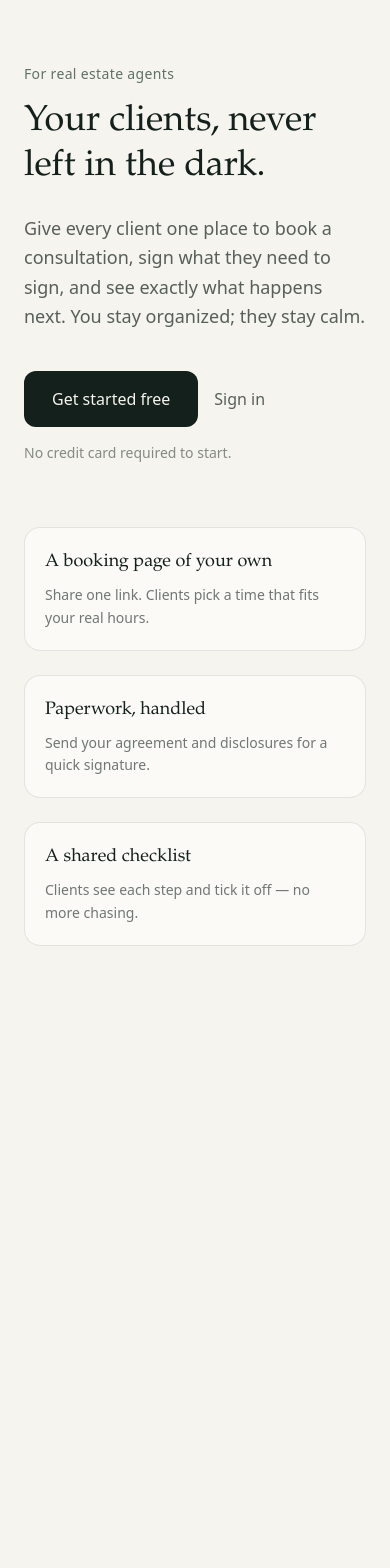
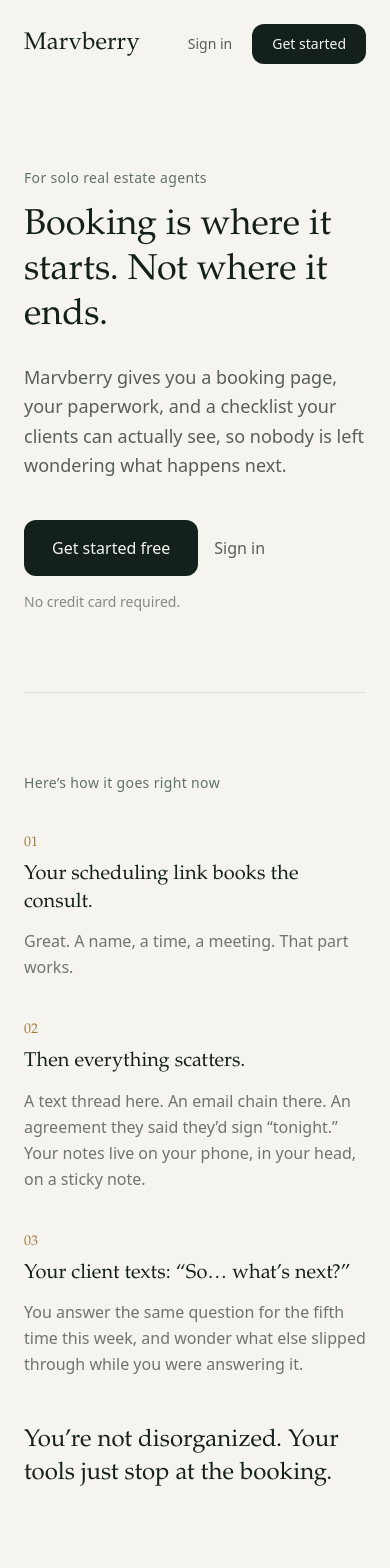
Before and after one commit to thestylingstylist-lang/bookingtoolv2, a Next.js app: page / in a window 390 px wide. Shown: the top 1568 px of the page. Before the commit the page ends 1010 px from the top, so only its background shows below. Built offline with nearby package versions, Linux system fonts and the light colour scheme.

Commit message:
Update page.tsx

```diff
--- a/app/page.tsx
+++ b/app/page.tsx
@@ -1,18 +1,142 @@
 import Link from "next/link"
+import AuthFooter from "@/app/auth-footer"
 
 export default function Home() {
   return (
-    <main className="mx-auto flex min-h-screen max-w-3xl flex-col justify-center px-6 py-16">
-      <p className="text-sm font-medium tracking-wide text-sage">For real estate agents</p>
-      <h1 className="mt-4 font-serif text-4xl leading-tight sm:text-6xl">
-        Your clients, never left in the dark.
-      </h1>
-      <p className="mt-6 max-w-prose text-lg leading-relaxed text-ink/70">
-        Give every client one place to book a consultation, sign what they need to
-        sign, and see exactly what happens next. You stay organized; they stay calm.
-      </p>
+    <div className="mx-auto max-w-5xl px-6">
+      <nav className="flex items-center justify-between py-6">
+        <span className="font-serif text-2xl">Marvberry</span>
+        <div className="flex items-center gap-5 text-sm">
+          <Link href="/login" className="font-medium text-ink/70 hover:text-ink">
+            Sign in
+          </Link>
+          <Link
+            href="/signup"
+            className="rounded-xl bg-ink px-5 py-2.5 font-medium text-paper transition-opacity hover:opacity-90"
+          >
+            Get started
+          </Link>
+        </div>
+      </nav>
 
-      <div className="mt-10 flex flex-wrap items-center gap-4">
+      {/* Hero */}
+      <section className="py-20 sm:py-28">
+        <p className="text-sm font-medium tracking-wide text-sage">For solo real estate agents</p>
+        <h1 className="mt-4 max-w-3xl font-serif text-4xl leading-tight sm:text-6xl">
+          Booking is where it starts. Not where it ends.
+        </h1>
+        <p className="mt-6 max-w-2xl text-lg leading-relaxed text-ink/70">
+          Marvberry gives you a booking page, your paperwork, and a checklist your clients can
+          actually see, so nobody is left wondering what happens next.
+        </p>
+        <CTA />
+      </section>
+
+      {/* The pain */}
+      <section className="border-t border-ink/10 py-20">
+        <p className="text-sm font-medium tracking-wide text-sage">Here&rsquo;s how it goes right now</p>
+        <div className="mt-10 grid gap-10 sm:grid-cols-3">
+          <Step n="01" title="Your scheduling link books the consult.">
+            Great. A name, a time, a meeting. That part works.
+          </Step>
+          <Step n="02" title="Then everything scatters.">
+            A text thread here. An email chain there. An agreement they said they&rsquo;d sign
+            &ldquo;tonight.&rdquo; Your notes live on your phone, in your head, on a sticky note.
+          </Step>
+          <Step n="03" title="Your client texts: “So… what’s next?”">
+            You answer the same question for the fifth time this week, and wonder what else
+            slipped through while you were answering it.
+          </Step>
+        </div>
+        <p className="mt-12 max-w-2xl font-serif text-2xl leading-snug">
+          You&rsquo;re not disorganized. Your tools just stop at the booking.
+        </p>
+      </section>
+
+      {/* The turn */}
+      <section className="rounded-3xl bg-ink px-8 py-16 text-paper sm:px-14">
+        <h2 className="max-w-3xl font-serif text-3xl leading-tight sm:text-5xl">
+          What if your booking link was the front door to the whole deal?
+        </h2>
+        <p className="mt-6 max-w-2xl text-lg leading-relaxed text-paper/75">
+          One link brings them in. Everything after that lives in one place, for you and for them.
+        </p>
+      </section>
+
+      {/* Goals */}
+      <section className="py-20">
+        <Goal n="Goal No. 1" title="Get booked on your terms">
+          Your own booking page, one link to share everywhere. Clients pick a time inside your real
+          working hours and leave their phone and email, so every booking is a lead you can follow up.
+        </Goal>
+        <Goal n="Goal No. 2" title="Get the paperwork done without the chase">
+          Keep your agency agreement and state disclosures as ready-to-send templates. Signed copies
+          live under each client, where you&rsquo;ll actually find them.
+        </Goal>
+        <Goal n="Goal No. 3" title="Keep every client in the loop">
+          A shared checklist shows your client each step of the process and what&rsquo;s done.
+          Fewer &ldquo;what&rsquo;s next?&rdquo; texts. More clients who feel taken care of, and
+          refer you.
+        </Goal>
+      </section>
+
+      {/* Reframe */}
+      <section className="border-t border-ink/10 py-20">
+        <h2 className="max-w-3xl font-serif text-3xl leading-tight sm:text-4xl">
+          You don&rsquo;t need another app. You need one place.
+        </h2>
+        <p className="mt-6 max-w-2xl text-lg leading-relaxed text-ink/70">
+          A scheduler, a signing tool, a notes app, a text thread and a spreadsheet. Five places to
+          check, and your client can see none of them. Marvberry puts the booking, the paperwork
+          and the progress in one spot built for how solo agents actually work.
+        </p>
+      </section>
+
+      {/* Founder */}
+      <section className="grid gap-10 border-t border-ink/10 py-20 sm:grid-cols-[1fr_2fr]">
+        <div className="flex aspect-square items-center justify-center rounded-3xl border border-dashed border-ink/20 text-sm text-ink/40">
+          [YOUR PHOTO]
+        </div>
+        <div>
+          <p className="text-sm font-medium tracking-wide text-sage">Why I built Marvberry</p>
+          <h2 className="mt-3 font-serif text-3xl">[YOUR NAME], founder</h2>
+          <p className="mt-6 text-lg leading-relaxed text-ink/70">
+            I kept seeing the same thing: great agents, good clients, and a process held together by
+            texts and memory. The client felt left in the dark. The agent felt stretched thin.
+          </p>
+          <p className="mt-4 text-lg leading-relaxed text-ink/70">
+            So I built the tool I wished they had. Not another scheduler, a system that walks your
+            client from the first booking to the closing table, with you in control the whole way.
+          </p>
+        </div>
+      </section>
+
+      {/* Founding agents */}
+      <section className="mb-20 rounded-3xl border border-ink/10 bg-white/60 px-8 py-16 text-center sm:px-14">
+        <p className="text-sm font-medium tracking-wide text-sage">Founding agents</p>
+        <h2 className="mx-auto mt-3 max-w-2xl font-serif text-3xl leading-tight sm:text-4xl">
+          Be one of the first 30 agents on Marvberry.
+        </h2>
+        <p className="mx-auto mt-5 max-w-xl text-lg leading-relaxed text-ink/70">
+          Founding agents get in free and help decide what we build next. Your feedback goes straight
+          to the person building it.
+        </p>
+        <div className="flex justify-center">
+          <CTA />
+        </div>
+      </section>
+
+      <div className="pb-10">
+        <AuthFooter />
+      </div>
+    </div>
+  )
+}
+
+function CTA() {
+  return (
+    <div className="mt-10">
+      <div className="flex flex-wrap items-center gap-4">
         <Link
           href="/signup"
           className="rounded-xl bg-ink px-7 py-4 text-base font-medium text-paper transition-opacity hover:opacity-90"
@@ -23,28 +147,29 @@
           Sign in
         </Link>
       </div>
-      <p className="mt-4 text-sm text-ink/50">No credit card required to start.</p>
-
-      <div className="mt-16 grid gap-6 sm:grid-cols-3">
-        <Feature title="A booking page of your own">
-          Share one link. Clients pick a time that fits your real hours.
-        </Feature>
-        <Feature title="Paperwork, handled">
-          Send your agreement and disclosures for a quick signature.
-        </Feature>
-        <Feature title="A shared checklist">
-          Clients see each step and tick it off — no more chasing.
-        </Feature>
-      </div>
-    </main>
+      <p className="mt-4 text-sm text-ink/50">No credit card required.</p>
+    </div>
   )
 }
 
-function Feature({ title, children }: { title: string; children: React.ReactNode }) {
+function Step({ n, title, children }: { n: string; title: string; children: React.ReactNode }) {
   return (
-    <div className="rounded-2xl border border-ink/10 bg-white/50 p-5">
-      <h3 className="font-serif text-lg">{title}</h3>
-      <p className="mt-2 text-sm leading-relaxed text-ink/60">{children}</p>
+    <div>
+      <p className="font-serif text-sm text-brass">{n}</p>
+      <h3 className="mt-2 font-serif text-xl leading-snug">{title}</h3>
+      <p className="mt-3 leading-relaxed text-ink/60">{children}</p>
     </div>
   )
 }
+
+function Goal({ n, title, children }: { n: string; title: string; children: React.ReactNode }) {
+  return (
+    <div className="grid gap-4 border-t border-ink/10 py-10 first:border-t-0 sm:grid-cols-[1fr_2fr]">
+      <div>
+        <p className="text-sm font-medium tracking-wide text-sage">{n}</p>
+        <h3 className="mt-2 font-serif text-2xl leading-snug">{title}</h3>
+      </div>
+      <p className="text-lg leading-relaxed text-ink/70">{children}</p>
+    </div>
+  )
+}
```
